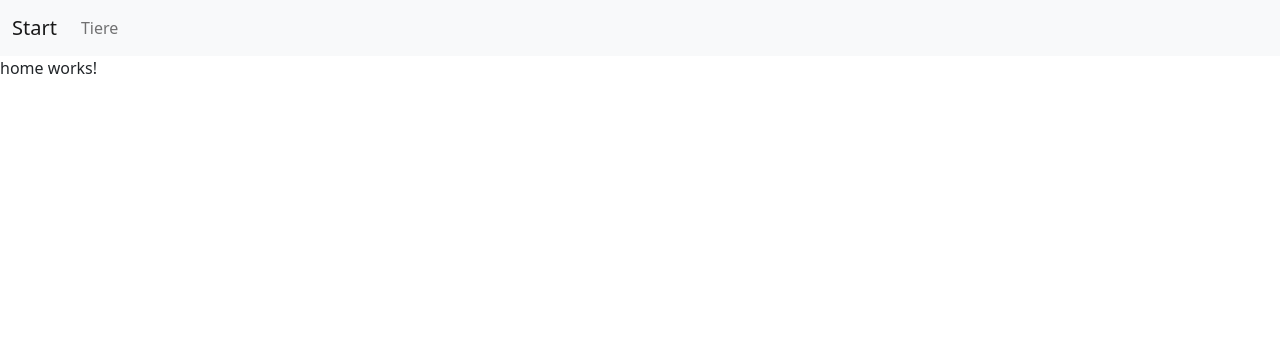
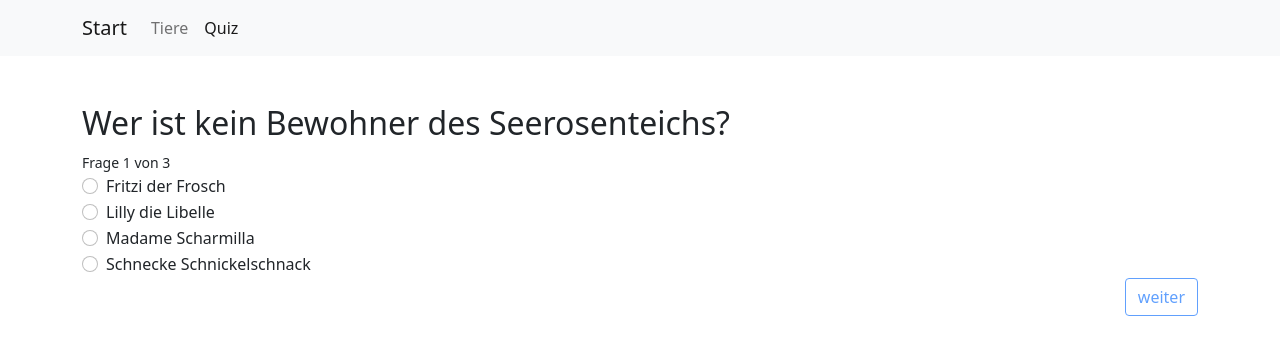
Before and after one commit to ve-vri/FritzisWelt, an Angular app: page /quiz in a window 1280 px wide. Before the commit this address led to /home. Shown: the top 354 px of the page. Built offline with nearby package versions, Linux system fonts and the light colour scheme.

Commit message:
added Quiz

```diff
--- /dev/null
+++ b/src/app/_components/quiz/quiz.component.html
@@ -0,0 +1,25 @@
+<div class="container mt-5">
+    <div *ngIf="!showResults">
+        <h2>{{questions[currentQuestionIndex].title}}</h2>
+        <small>Frage {{currentQuestionIndex+1}} von {{questions.length}}</small>
+        <div class="alert alert-danger" *ngIf="showWrongAnswerAlert">
+            falsche Antwort, probiers nochmal
+        </div>
+        <div class="form-check" *ngFor="let answer of questions[currentQuestionIndex].answers, index as index">
+            <input class="form-check-input" type="radio" name="answer" value="{{index}}" id="answer{{index}}" [(ngModel)]="selectedAnswerIndex">
+            <label class="form-check-label" for="answer{{index}}">
+                {{answer}}
+            </label>
+        </div>
+        <div class="d-flex justify-content-end">
+            <button class="btn btn-outline-primary" [disabled]="selectedAnswerIndex === undefined" (click)="checkAnswer()">weiter</button>
+        </div>
+    </div>
+    <div *ngIf="showResults">
+        <div class="alert alert-success m-4 text-center">
+            <h3>Fertig!</h3>
+            <p>Du hast das Quiz erfolgreich beendet!</p>
+            <button class="btn btn-outline-dark" (click)="startOver()">Nochmal</button>
+        </div>
+    </div>
+</div>
--- /dev/null
+++ b/src/app/_components/quiz/quiz.component.ts
@@ -0,0 +1,37 @@
+import { Component, OnInit } from '@angular/core';
+
+@Component({
+  selector: 'app-quiz',
+  templateUrl: './quiz.component.html',
+  styleUrls: ['./quiz.component.scss']
+})
+export class QuizComponent {
+  public questions = [
+    { title: "Wer ist kein Bewohner des Seerosenteichs?", answers: ["Fritzi der Frosch", "Lilly die Libelle", "Madame Scharmilla", "Schnecke Schnickelschnack"], correctAnswer: 3 },
+    { title: "Wer ist der größte Tollpatsch des Seerosenteichs?", answers: ["Igor der Igel", "Tausendfüßler Thade", "Amadeus die Ameise", "Schantal und Schorsch"], correctAnswer: 0 },
+    { title: "Was isst der Tausendfüßler Thade am liebsten?", answers: ["Bananen", "Äpfel", "Orangen", "Schokolade"], correctAnswer: 3 },
+  ]
+  public currentQuestionIndex = 0;
+  public selectedAnswerIndex?: string;
+  public showResults = false;
+  public showWrongAnswerAlert = false;
+  public checkAnswer() {
+    if (this.selectedAnswerIndex === undefined) {
+      return;
+    }
+    if (parseInt(this.selectedAnswerIndex) === this.questions[this.currentQuestionIndex].correctAnswer) {
+      this.currentQuestionIndex++;
+      this.selectedAnswerIndex = undefined;
+      this.showWrongAnswerAlert = false
+      if (this.currentQuestionIndex >= this.questions.length) {
+        this.showResults = true
+      }
+    } else {
+      this.showWrongAnswerAlert = true
+    }
+  }
+
+  public startOver() {
+    location.reload();
+  }
+}
--- a/src/app/app-routing.module.ts
+++ b/src/app/app-routing.module.ts
@@ -2,11 +2,14 @@ import { NgModule } from '@angular/core';
 import { RouterModule, Routes } from '@angular/router';
 import { CharactersComponent } from './_components/characters/characters.component';
 import { HomeComponent } from './_components/home/home.component';
+import { QuizComponent } from './_components/quiz/quiz.component';
 
 const routes: Routes = [
   {path: "home", component:HomeComponent},
   {path: "characters", component:CharactersComponent},
-  {path: "**", redirectTo: "/home", pathMatch: "full"}
+  {path: "quiz", component:QuizComponent},
+  {path: "**", redirectTo: "/home", pathMatch: "full"},
+
 ];
 
 @NgModule({
--- a/src/app/app.component.html
+++ b/src/app/app.component.html
@@ -1,5 +1,5 @@
 <nav class="navbar navbar-expand-lg navbar-light bg-light">
-  <div class="container-fluid">
+  <div class="container">
     <a class="navbar-brand" routerLink="/home">Start</a>
     <button class="navbar-toggler" type="button" (click)="toggleNavbar()">
       <span class="navbar-toggler-icon"></span>
@@ -7,7 +7,10 @@
     <div class="collapse navbar-collapse" [class.show]="showNavbar" id="navbarSupportedContent">
       <ul class="navbar-nav me-auto mb-2 mb-lg-0">
         <li class="nav-item">
-          <a class="nav-link" routerLink="/characters">Tiere</a>
+          <a class="nav-link" routerLink="/characters" routerLinkActive="active">Tiere</a>
+        </li>
+        <li class="nav-item">
+          <a class="nav-link" routerLink="/quiz" routerLinkActive="active">Quiz</a>
         </li>
       </ul>
     </div>
```
Also changed, not shown: src/app/app.module.ts (+6 -2 lines), src/app/_components/quiz/quiz.component.scss (added).
